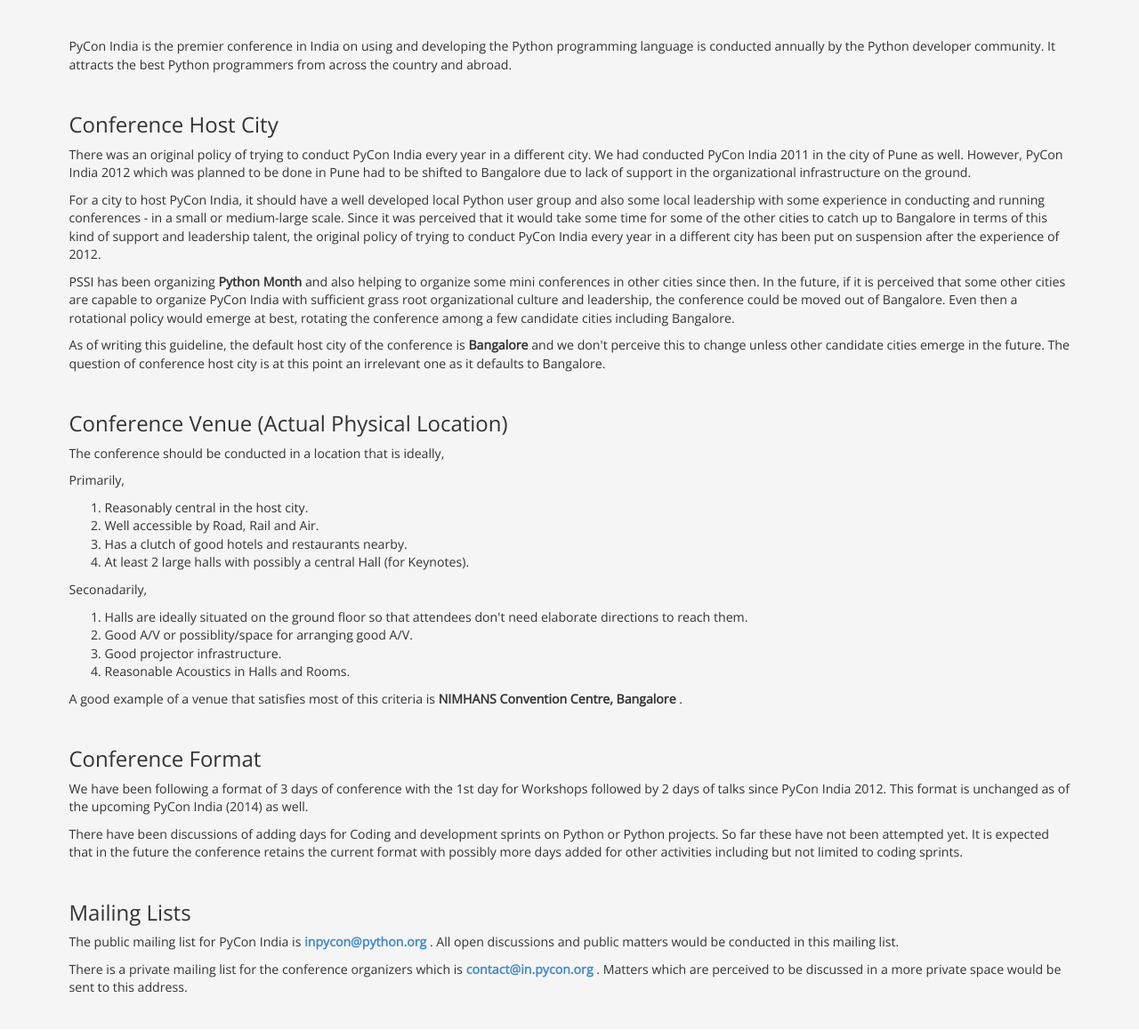
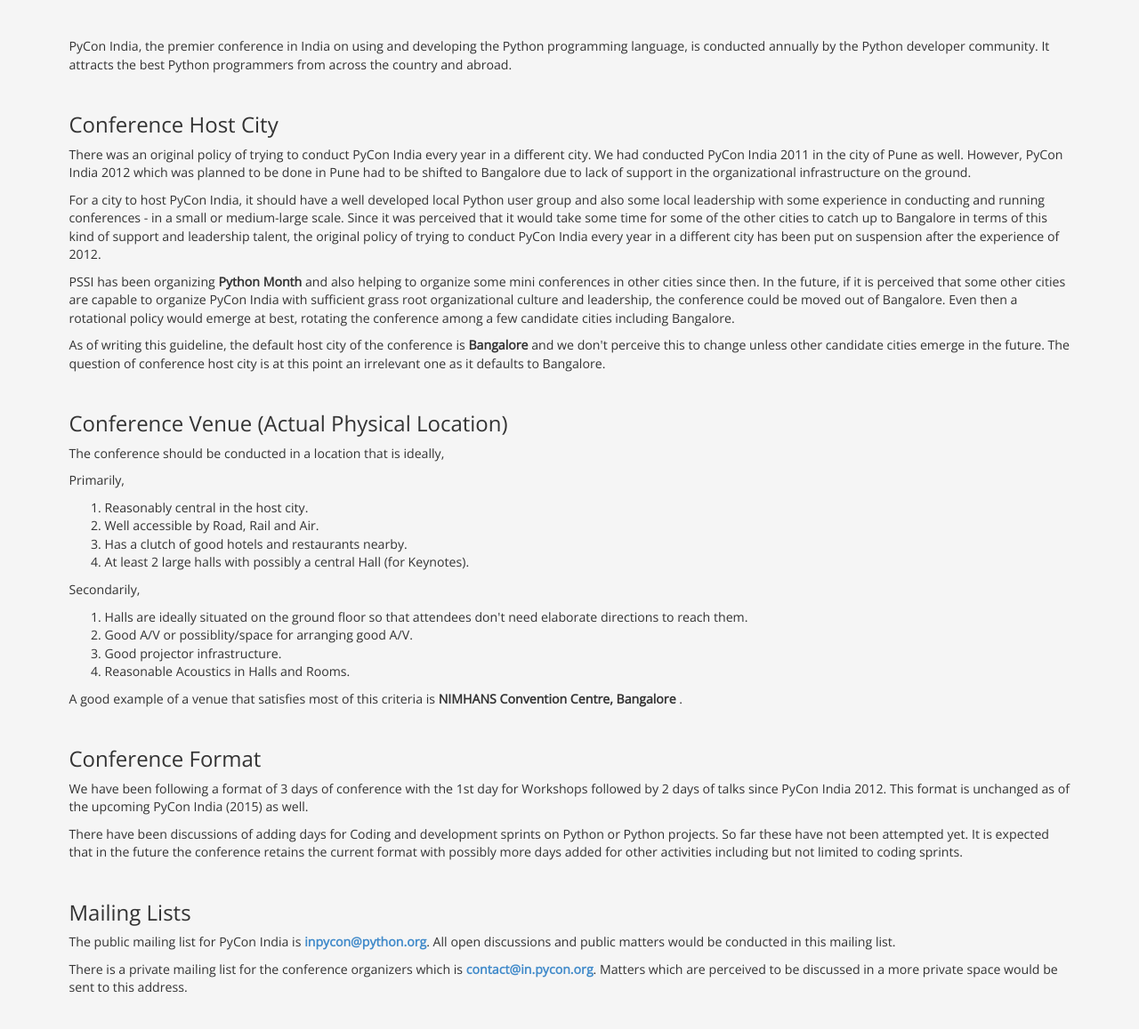
Before and after one commit to pythonindia/pssi.org.in, a Django app: page /pyconindia/ in a window 1280 px wide. Shown: the part 326-1484 px from the top of the page at 89% size. Run offline with Django 3.2, Linux system fonts and the light colour scheme; some libraries are stand-ins or nearby versions.

Commit message:
Edits the pyconindia description

```diff
--- a/templates/pyconindia.html
+++ b/templates/pyconindia.html
@@ -17,9 +17,9 @@
 {% block content %}
 <section class="content">
 	<div class="entry-content push-4-bottom push-2-top">
-		<p class="push-1-top">PyCon India is the premier conference in India on using and developing the Python programming language is conducted annually by the Python developer community. It attracts the best Python programmers from across the country and abroad.</p>
+		<p class="push-1-top">PyCon India, the premier conference in India on using and developing the Python programming language, is conducted annually by the Python developer community. It attracts the best Python programmers from across the country and abroad.</p>
 		<h3 class="push-1-top">Conference Host City</h3>
-		<p>There was an original policy of  trying to conduct PyCon India every year in a different city. We had conducted
+		<p>There was an original policy of trying to conduct PyCon India every year in a different city. We had conducted
 		PyCon India 2011 in the city of Pune as well. However, PyCon India 2012 which was planned to be done in Pune
 		had to be shifted to Bangalore due to lack of support in the organizational infrastructure on the ground.</p>
 		<p>For a city to host PyCon India, it should have a well developed local Python user group and also some local
@@ -44,7 +44,7 @@
 			<li>Has a clutch of good hotels and restaurants nearby.</li>
 			<li>At least 2 large halls with possibly a central Hall (for Keynotes).</li>
 		</ol>
-		<p>Seconadarily,</p>
+		<p>Secondarily,</p>
 		<ol>
 			<li>Halls are ideally situated on the ground floor so that
 			attendees don't need elaborate directions to reach them.</li>
@@ -54,13 +54,13 @@
 		</ol>
 		<p>A good example of a venue that satisfies most of this criteria is <strong>NIMHANS Convention Centre, Bangalore</strong> .</p>
 		<h3 class="push-1-top">Conference Format</h3>
-		<p>We have been following a format of 3 days of conference with the 1st day for Workshops followed by 2 days of talks since PyCon India 2012. This format is unchanged as of the upcoming PyCon India (2014) as well.</p>
+		<p>We have been following a format of 3 days of conference with the 1st day for Workshops followed by 2 days of talks since PyCon India 2012. This format is unchanged as of the upcoming PyCon India (2015) as well.</p>
 		<p>There have been discussions of adding days for Coding and development sprints on Python or Python projects. So far
 		these have not been attempted yet. It is expected that in the future the conference retains the current format
 		with possibly more days added for other activities including but not limited to coding sprints.</p>
 		<h3 class="push-1-top">Mailing Lists</h3>
-		<p>The public mailing list for PyCon India is <strong><a href="mailto:inpycon@python.org">inpycon@python.org</a></strong> . All open discussions and public matters would be conducted in this mailing list.</p>
-		<p>There is a private mailing list for the conference organizers which is <strong><a href="mailto:contact@in.pycon.org">contact@in.pycon.org</a></strong> . Matters which are perceived to be discussed in a more private space would be sent to this address.</p>
+		<p>The public mailing list for PyCon India is <strong><a href="mailto:inpycon@python.org">inpycon@python.org</a></strong>. All open discussions and public matters would be conducted in this mailing list.</p>
+		<p>There is a private mailing list for the conference organizers which is <strong><a href="mailto:contact@in.pycon.org">contact@in.pycon.org</a></strong>. Matters which are perceived to be discussed in a more private space would be sent to this address.</p>
 	</div><!-- /.entry-content -->
 </section>
 {% endblock %}
```
